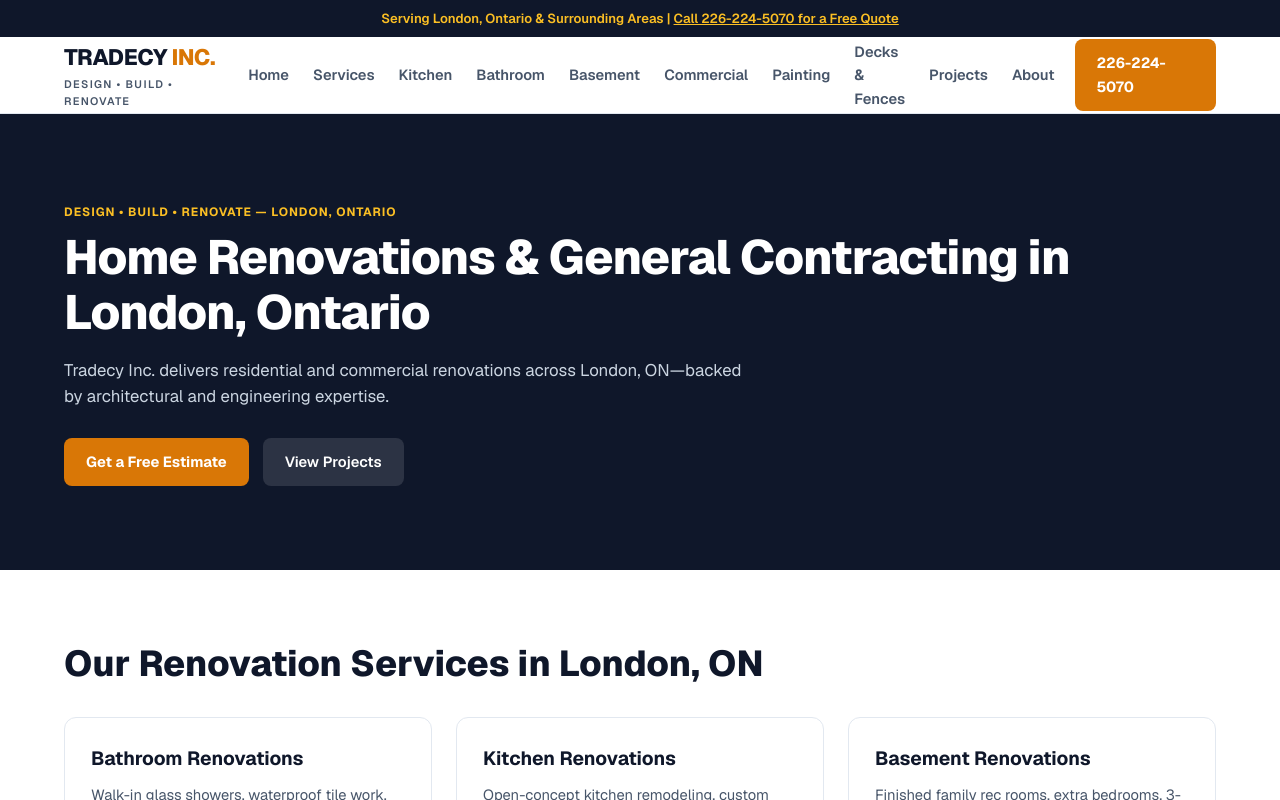
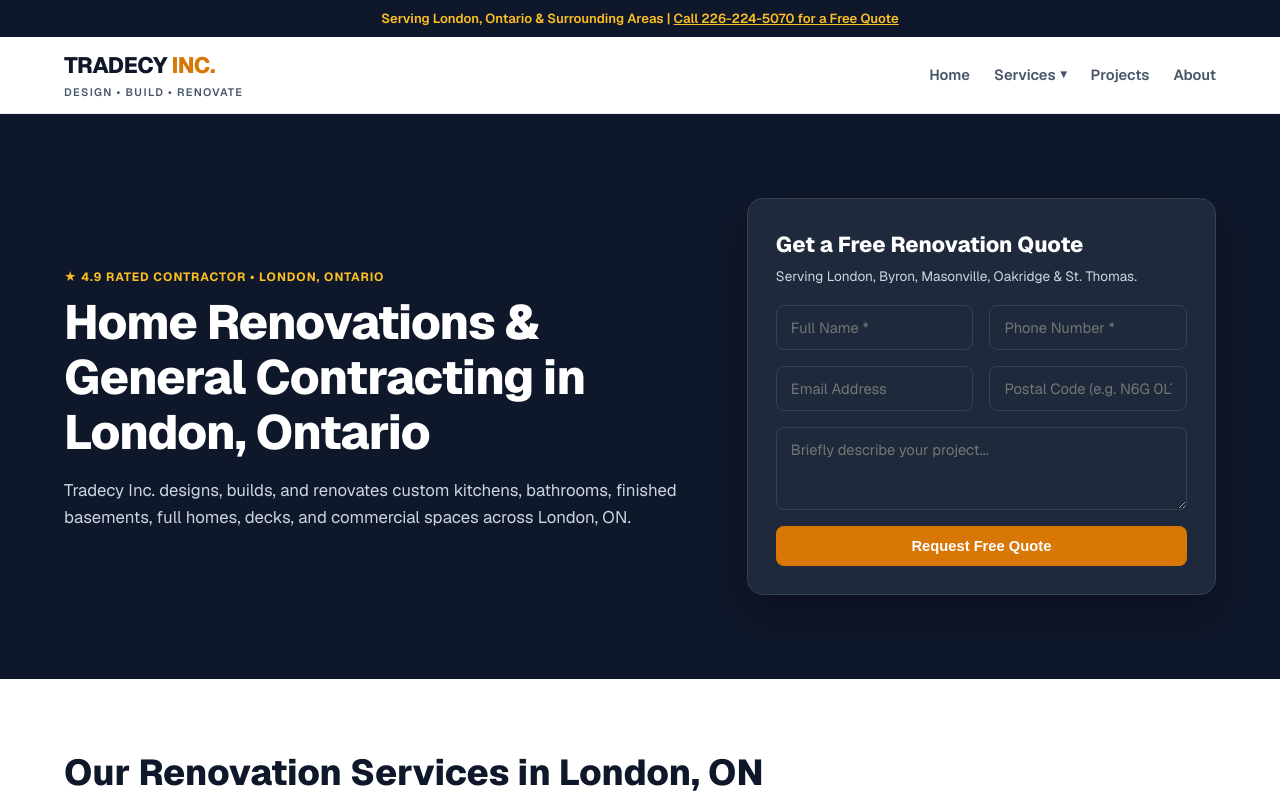
Before and after one commit to elshan02/tradecy, a Next.js app: page / in a window 1280 px wide. Shown: the top 800 px of the page. Built offline with nearby package versions, Linux system fonts and the light colour scheme.

Commit message:
Updated display page

```diff
--- a/app/globals.css
+++ b/app/globals.css
@@ -203,6 +203,63 @@ a {
   color: var(--accent);
 }
 
+.nav-dropdown {
+  position: relative;
+  display: inline-flex;
+  align-items: center;
+}
+
+.nav-dropdown-trigger {
+  display: inline-flex;
+  align-items: center;
+  gap: 5px;
+  padding: 12px 0; /* Keeps hover active while moving cursor down to the menu */
+}
+
+.nav-arrow {
+  font-size: 0.75rem;
+  transition: transform 0.2s ease;
+}
+
+.nav-dropdown:hover .nav-arrow,
+.nav-dropdown:focus-within .nav-arrow {
+  transform: rotate(180deg);
+}
+
+.nav-dropdown-menu {
+  position: absolute;
+  top: 100%;
+  left: 0;
+  min-width: 240px;
+  background-color: var(--bg-white);
+  border: 1px solid var(--border-color);
+  border-radius: 10px;
+  box-shadow: 0 10px 25px rgba(15, 23, 42, 0.1);
+  padding: 8px;
+  display: none;
+  flex-direction: column;
+  gap: 2px;
+  z-index: 100;
+}
+
+.nav-dropdown:hover .nav-dropdown-menu,
+.nav-dropdown:focus-within .nav-dropdown-menu {
+  display: flex;
+}
+
+.nav-dropdown-menu a {
+  padding: 9px 12px;
+  border-radius: 6px;
+  font-size: 0.88rem;
+  color: var(--text-main);
+  transition: background-color 0.15s ease, color 0.15s ease;
+}
+
+.nav-dropdown-menu a:hover {
+  background-color: var(--bg-light);
+  color: var(--accent);
+}
+
 @media (max-width: 820px) {
   .nav-links {
     display: none;
@@ -276,6 +333,44 @@ a {
   background-color: var(--bg-dark);
   color: #ffffff;
   padding: 84px 0;
+}
+
+.hero-grid {
+  display: grid;
+  grid-template-columns: 1.15fr 0.85fr;
+  gap: 48px;
+  align-items: center;
+}
+
+.hero-form-card {
+  background-color: #1e293b;
+  border: 1px solid #334155;
+  border-radius: 16px;
+  padding: 28px;
+  box-shadow: 0 20px 40px rgba(0, 0, 0, 0.25);
+}
+
+.hero-form-title {
+  font-size: 1.35rem;
+  font-weight: 800;
+  color: #ffffff;
+}
+
+.hero-form-subtitle {
+  margin-top: 4px;
+  font-size: 0.85rem;
+  color: var(--text-light);
+}
+
+@media (max-width: 960px) {
+  .hero {
+    padding: 56px 0;
+  }
+
+  .hero-grid {
+    grid-template-columns: 1fr;
+    gap: 32px;
+  }
 }
 
 /* ==========================================================================
--- a/app/layout.tsx
+++ b/app/layout.tsx
@@ -79,20 +79,28 @@ export default function RootLayout({
 
             <nav className="nav-links">
               <Link href="/">Home</Link>
-              <Link href="/services">Services</Link>
+
+              <div className="nav-dropdown">
+                <Link href="/services" className="nav-dropdown-trigger">
+                Services <span className="nav-arrow" aria-hidden="true">▾</span>
+                </Link>
+                <div className="nav-dropdown-menu">
                   <Link href="/services/kitchen">Kitchen</Link>
                   <Link href="/services/bathroom">Bathroom</Link>
                   <Link href="/services/basement">Basement</Link>
                   <Link href="/services/commercial">Commercial</Link>
                   <Link href="/services/painting">Painting</Link>
                   <Link href="/services/decks-fences">Decks & Fences</Link>
+                </div>
+              </div>
+
               <Link href="/projects">Projects</Link>
               <Link href="/about">About</Link>
             </nav>
 
-            <a href="tel:+12262245070" className="btn-primary">
+            {/* <a href="tel:+12262245070" className="btn-primary">
               226-224-5070
-            </a>
+            </a> */}
           </div>
         </header>
 
--- a/app/page.tsx
+++ b/app/page.tsx
@@ -43,23 +43,80 @@ export default function HomePage() {
   return (
     <div>
       {/* 1. Hero Section */}
-      <section className="hero">
-        <div className="container">
-          <span className="eyebrow">Design • Build • Renovate — London, Ontario</span>
+      <section id="free-estimate" className="hero">
+  <div className="container hero-grid">
+    {/* Left Column: SEO Headline & Trust */}
+    <div className="hero-content">
+      <span className="eyebrow">
+        ★ 4.9 Rated Contractor • London, Ontario
+      </span>
       <h1 className="page-title">
         Home Renovations &amp; General Contracting in London, Ontario
       </h1>
       <p className="lead-text">
-            Tradecy Inc. delivers residential and commercial renovations across
-            London, ON—backed by architectural and engineering expertise.
+        Tradecy Inc. designs, builds, and renovates custom kitchens, bathrooms,
+        finished basements, full homes, decks, and commercial spaces across
+        London, ON.
       </p>
-          <div className="button-group">
-            <a href="#free-estimate" className="btn-primary">
-              Get a Free Estimate
-            </a>
-            <Link href="/projects" className="btn-secondary">
-              View Projects
-            </Link>
+    </div>
+
+    {/* Right Column: Free Quote Card */}
+    <div className="hero-form-card">
+      <h2 className="hero-form-title">Get a Free Renovation Quote</h2>
+      <p className="hero-form-subtitle">
+        Serving London, Byron, Masonville, Oakridge &amp; St. Thomas.
+      </p>
+
+      <form className="quote-form" style={{ marginTop: "18px" }}>
+        <input
+          type="text"
+          name="name"
+          placeholder="Full Name *"
+          required
+          className="form-input"
+        />
+        <input
+          type="tel"
+          name="phone"
+          placeholder="Phone Number *"
+          required
+          className="form-input"
+        />
+        <input
+          type="email"
+          name="email"
+          placeholder="Email Address "
+          className="form-input"
+        />
+        <input
+          type="text"
+          name="postalCode"
+          placeholder="Postal Code (e.g. N6G 0L7) *"
+          required
+          className="form-input"
+        />
+        {/* <select name="service" className="form-input full-span" required>
+          <option value="">Select Service Needed *</option>
+          <option value="Kitchen Renovation">Kitchen Renovation</option>
+          <option value="Bathroom Renovation">Bathroom Renovation</option>
+          <option value="Basement Renovation">Basement Renovation</option>
+          <option value="Full Home Renovation">Full Home Renovation</option>
+          <option value="Commercial Renovation">Commercial Renovation</option>
+          <option value="Interior & Exterior Painting">
+            Interior &amp; Exterior Painting
+          </option>
+          <option value="Decks & Fences">Decks &amp; Fences</option>
+        </select> */}
+        <textarea
+          name="message"
+          rows={3}
+          placeholder="Briefly describe your project..."
+          className="form-textarea full-span"
+        />
+        <button type="submit" className="btn-primary full-span">
+          Request Free Quote
+        </button>
+      </form>
     </div>
   </div>
 </section>
```
Lines whose indentation alone changed are shown as unchanged.
